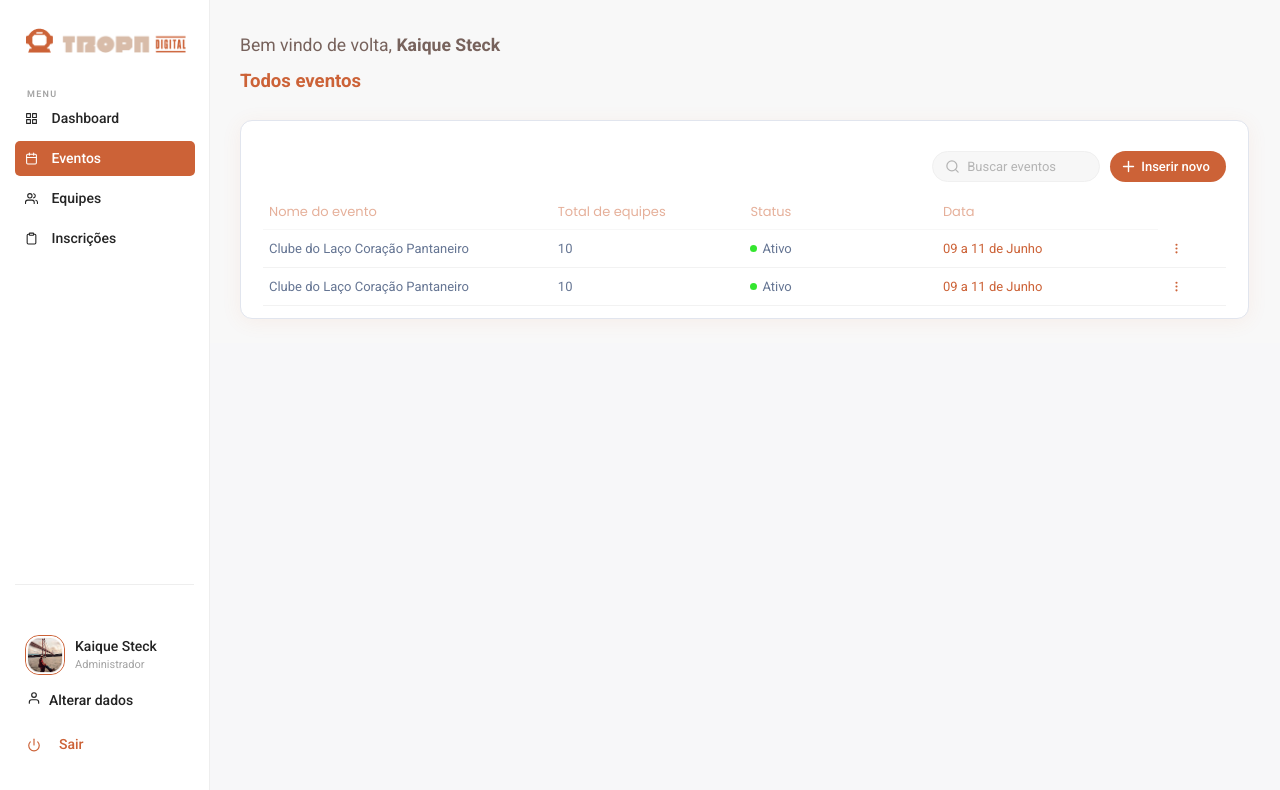
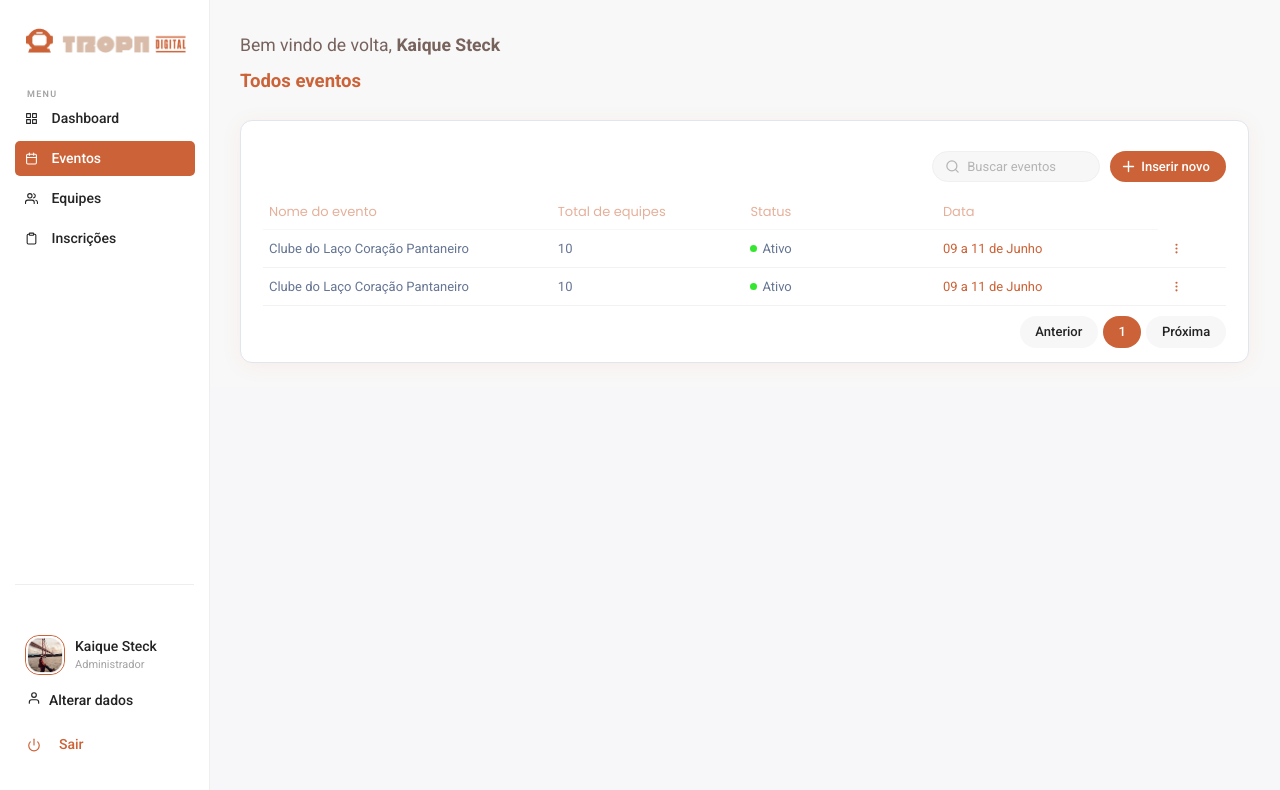
Before and after one commit to alissonooliveiraofc/tropa-digital-teste-tecnico-front, a React (Vite) app: page /eventos in a window 1280 px wide. Shown: the top 790 px of the page. Built offline with nearby package versions, Linux system fonts and the light colour scheme.

Commit message:
feat: adiciona paginação dinâmica à tabela de eventos

```diff
--- a/src/components/EventosTable.tsx
+++ b/src/components/EventosTable.tsx
@@ -340,13 +340,22 @@ export default function EventosTable() {
   });
   const [editingIndex, setEditingIndex] = useState<number | null>(null);
   const [actionsMenuVisible, setActionsMenuVisible] = useState<number | null>(null);
+  const [currentPage, setCurrentPage] = useState(1);
+  const itemsPerPage = 6; // ajuste conforme necessário
   const menuRef = useRef<HTMLDivElement | null>(null);
+
+  const totalPages = Math.ceil(data.length / itemsPerPage);
 
   const table = useReactTable({
     data,
     columns,
     getCoreRowModel: getCoreRowModel(),
   });
+
+  const paginatedRows = table.getRowModel().rows.slice(
+    (currentPage - 1) * itemsPerPage,
+    currentPage * itemsPerPage
+  );
 
   function handleOpenModal(index: number | null = null) {
     setModalOpen(true);
@@ -462,7 +471,7 @@ export default function EventosTable() {
           </tr>
         </thead>
         <tbody>
-          {table.getRowModel().rows.map((row, rowIndex) => (
+          {paginatedRows.map((row, rowIndex) => (
             <tr key={row.id}>
               {row.getAllCells().map(cell => (
                 <Td key={cell.id}>
@@ -470,20 +479,20 @@ export default function EventosTable() {
                 </Td>
               ))}
               <Td>
-                <ActionsButton onClick={() => setActionsMenuVisible(rowIndex)}>
+                <ActionsButton onClick={() => setActionsMenuVisible(rowIndex + (currentPage - 1) * itemsPerPage)}>
                   <FiMoreVertical />
                 </ActionsButton>
-                {actionsMenuVisible === rowIndex && (
+                {actionsMenuVisible === rowIndex + (currentPage - 1) * itemsPerPage && (
                   <ActionsMenu ref={menuRef}>
-                    <ActionsMenuItem onClick={() => handleView(rowIndex)}>
+                    <ActionsMenuItem onClick={() => handleView(rowIndex + (currentPage - 1) * itemsPerPage)}>
                       <FiEye /> Visualizar
                     </ActionsMenuItem>
-                    <ActionsMenuItem onClick={() => handleOpenModal(rowIndex)}>
+                    <ActionsMenuItem onClick={() => handleOpenModal(rowIndex + (currentPage - 1) * itemsPerPage)}>
                       <FiEdit2 /> Editar
                     </ActionsMenuItem>
                     <ActionsMenuItem
                       className="danger"
-                      onClick={() => handleRemove(rowIndex)}
+                      onClick={() => handleRemove(rowIndex + (currentPage - 1) * itemsPerPage)}
                     >
                       <FiTrash2 /> Remover
                     </ActionsMenuItem>
@@ -494,6 +503,30 @@ export default function EventosTable() {
           ))}
         </tbody>
       </Table>
+
+      <Pagination>
+        <PageBtn
+          onClick={() => setCurrentPage((p) => Math.max(1, p - 1))}
+          disabled={currentPage === 1}
+        >
+          Anterior
+        </PageBtn>
+        {Array.from({ length: totalPages }, (_, i) => (
+          <PageBtn
+            key={i + 1}
+            active={currentPage === i + 1}
+            onClick={() => setCurrentPage(i + 1)}
+          >
+            {i + 1}
+          </PageBtn>
+        ))}
+        <PageBtn
+          onClick={() => setCurrentPage((p) => Math.min(totalPages, p + 1))}
+          disabled={currentPage === totalPages}
+        >
+          Próxima
+        </PageBtn>
+      </Pagination>
 
       {/* MODAL DE CADASTRO */}
       {isModalOpen && modalMode === "cadastro" && (
```
